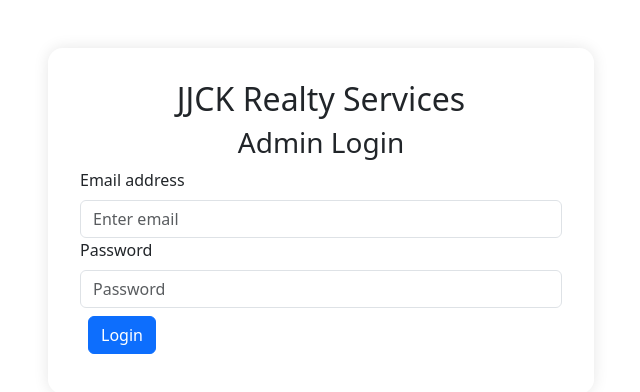
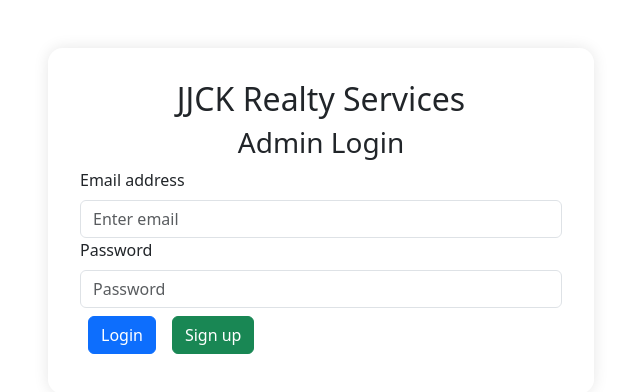
Before and after one commit to Wilfred1097/JJCK-Admin-Checking, a React (Create React App) app in the folder client/: page / in a window 1280 px wide. Shown: the top 392 px of the page, without its empty margins (319-959 px from the left). Built offline with nearby package versions, Linux system fonts and the light colour scheme.

Commit message:
added sign up button

```diff
--- a/client/src/App.js
+++ b/client/src/App.js
@@ -4,8 +4,8 @@ import { Container, Form, Button, Row, Col, Card } from 'react-bootstrap';
 import { LoginvalidationSchema } from './validation/Validation';
 import Cookies from 'js-cookie';
 import axios from 'axios';
-// import { useNavigate, Link } from 'react-router-dom';
-import { useNavigate } from 'react-router-dom';
+import { useNavigate, Link } from 'react-router-dom';
+// import { useNavigate } from 'react-router-dom';
 
 const App = () => {
   const [email, setEmail] = useState('');
@@ -97,9 +97,9 @@ const App = () => {
                 <Button variant="primary" type="submit" className={`m-2 ${validationErrors.email || validationErrors.password ? '' : 'btn-block'}`}>
                   Login
                 </Button>
-                {/* <Button as={Link} to="/registration" variant='success' className='m-2 p-auto'>
-                  Register
-                </Button> */}
+                <Button as={Link} to="/registration" variant='success' className='m-2 p-auto'>
+                  Sign up
+                </Button>
               </Form>
             </Card.Body>
           </Card>
```
